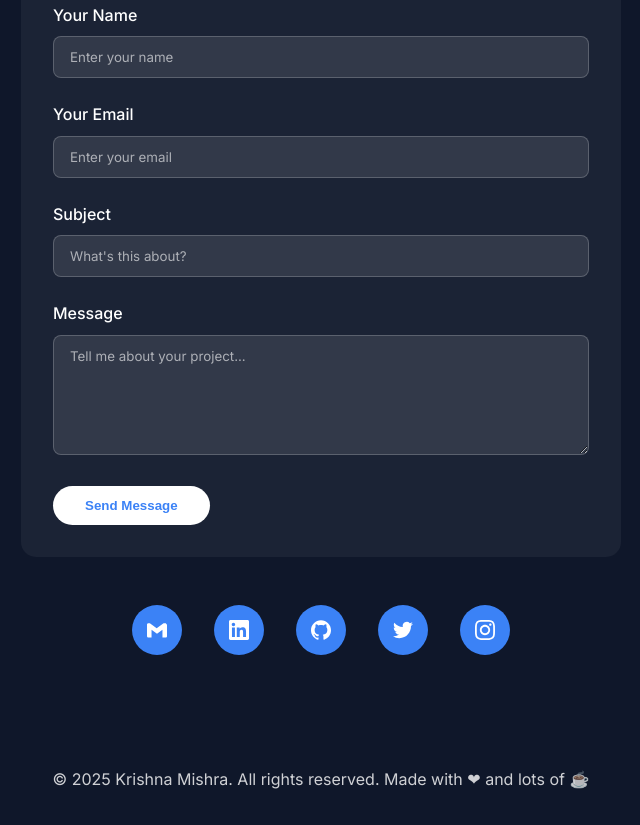
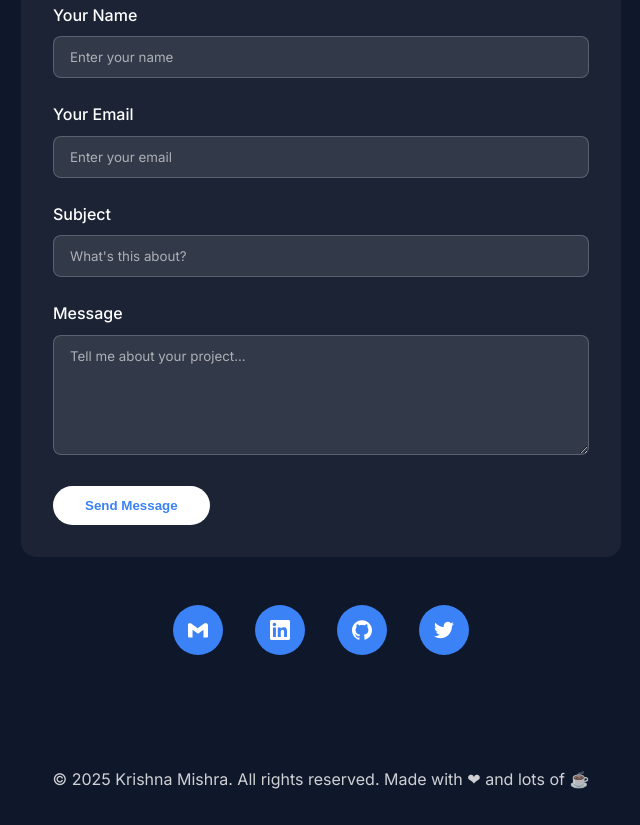
Before and after one commit to Krishna18-dev/portfolio, a plain HTML site: page index.html in a window 1280 px wide. Shown: the part 5887-6712 px from the top of the page, without its empty margins (319-959 px from the left). Drawn offline with Linux system fonts and the light colour scheme.

Commit message:
Update index.html

```diff
--- a/index.html
+++ b/index.html
@@ -1248,19 +1248,14 @@
               <path d="M20.447 20.452h-3.554v-5.569c0-1.328-.027-3.037-1.852-3.037-1.853 0-2.136 1.445-2.136 2.939v5.667H9.351V9h3.414v1.561h.046c.477-.9 1.637-1.85 3.37-1.85 3.601 0 4.267 2.37 4.267 5.455v6.286zM5.337 7.433c-1.144 0-2.063-.926-2.063-2.065 0-1.138.92-2.063 2.063-2.063 1.14 0 2.064.925 2.064 2.063 0 1.139-.925 2.065-2.064 2.065zm1.782 13.019H3.555V9h3.564v11.452zM22.225 0H1.771C.792 0 0 .774 0 1.729v20.542C0 23.227.792 24 1.771 24h20.451C23.2 24 24 23.227 24 22.271V1.729C24 .774 23.2 0 22.222 0h.003z"/>
             </svg>
           </a>
-          <a href="https://github.com/krishnamishra" class="social-link" aria-label="GitHub" target="_blank">
+          <a href="https://www.linkedin.com/in/krishna-mishra-a92907348/" class="social-link" aria-label="GitHub" target="_blank">
             <svg width="20" height="20" viewBox="0 0 24 24" fill="currentColor">
               <path d="M12 .297c-6.63 0-12 5.373-12 12 0 5.303 3.438 9.8 8.205 11.385.6.113.82-.258.82-.577 0-.285-.01-1.04-.015-2.04-3.338.724-4.042-1.61-4.042-1.61C4.422 18.07 3.633 17.7 3.633 17.7c-1.087-.744.084-.729.084-.729 1.205.084 1.838 1.236 1.838 1.236 1.07 1.835 2.809 1.305 3.495.998.108-.776.417-1.305.76-1.605-2.665-.3-5.466-1.332-5.466-5.93 0-1.31.465-2.38 1.235-3.22-.135-.303-.54-1.523.105-3.176 0 0 1.005-.322 3.3 1.23.96-.267 1.98-.399 3-.405 1.02.006 2.04.138 3 .405 2.28-1.552 3.285-1.23 3.285-1.23.645 1.653.24 2.873.12 3.176.765.84 1.23 1.91 1.23 3.22 0 4.61-2.805 5.625-5.475 5.92.42.36.81 1.096.81 2.22 0 1.606-.015 2.896-.015 3.286 0 .315.21.69.825.57C20.565 22.092 24 17.592 24 12.297c0-6.627-5.373-12-12-12"/>
             </svg>
           </a>
-          <a href="https://twitter.com/krishnamishra" class="social-link" aria-label="Twitter" target="_blank">
+          <a href="https://x.com/home" class="social-link" aria-label="Twitter" target="_blank">
             <svg width="20" height="20" viewBox="0 0 24 24" fill="currentColor">
               <path d="M23.953 4.57a10 10 0 01-2.825.775 4.958 4.958 0 002.163-2.723c-.951.555-2.005.959-3.127 1.184a4.92 4.92 0 00-8.384 4.482C7.69 8.095 4.067 6.13 1.64 3.162a4.822 4.822 0 00-.666 2.475c0 1.71.87 3.213 2.188 4.096a4.904 4.904 0 01-2.228-.616v.06a4.923 4.923 0 003.946 4.827 4.996 4.996 0 01-2.212.085 4.936 4.936 0 004.604 3.417 9.867 9.867 0 01-6.102 2.105c-.39 0-.779-.023-1.17-.067a13.995 13.995 0 007.557 2.209c9.053 0 13.998-7.496 13.998-13.985 0-.21 0-.42-.015-.63A9.935 9.935 0 0024 4.59z"/>
-            </svg>
-          </a>
-          <a href="https://instagram.com/krishnamishra" class="social-link" aria-label="Instagram" target="_blank">
-            <svg width="20" height="20" viewBox="0 0 24 24" fill="currentColor">
-              <path d="M12 2.163c3.204 0 3.584.012 4.85.07 3.252.148 4.771 1.691 4.919 4.919.058 1.265.069 1.645.069 4.849 0 3.205-.012 3.584-.069 4.849-.149 3.225-1.664 4.771-4.919 4.919-1.266.058-1.644.07-4.85.07-3.204 0-3.584-.012-4.849-.07-3.26-.149-4.771-1.699-4.919-4.92-.058-1.265-.07-1.644-.07-4.849 0-3.204.013-3.583.07-4.849.149-3.227 1.664-4.771 4.919-4.919 1.266-.057 1.645-.069 4.849-.069zm0-2.163c-3.259 0-3.667.014-4.947.072-4.358.2-6.78 2.618-6.98 6.98-.059 1.281-.073 1.689-.073 4.948 0 3.259.014 3.668.072 4.948.2 4.358 2.618 6.78 6.98 6.98 1.281.058 1.689.072 4.948.072 3.259 0 3.668-.014 4.948-.072 4.354-.2 6.782-2.618 6.979-6.98.059-1.28.073-1.689.073-4.948 0-3.259-.014-3.667-.072-4.947-.196-4.354-2.617-6.78-6.979-6.98-1.281-.059-1.69-.073-4.949-.073zm0 5.838c-3.403 0-6.162 2.759-6.162 6.162s2.759 6.163 6.162 6.163 6.162-2.759 6.162-6.163c0-3.403-2.759-6.162-6.162-6.162zm0 10.162c-2.209 0-4-1.79-4-4 0-2.209 1.791-4 4-4s4 1.791 4 4c0 2.21-1.791 4-4 4zm6.406-11.845c-.796 0-1.441.645-1.441 1.44s.645 1.44 1.441 1.44c.795 0 1.439-.645 1.439-1.44s-.644-1.44-1.439-1.44z"/>
             </svg>
           </a>
         </div>
```
